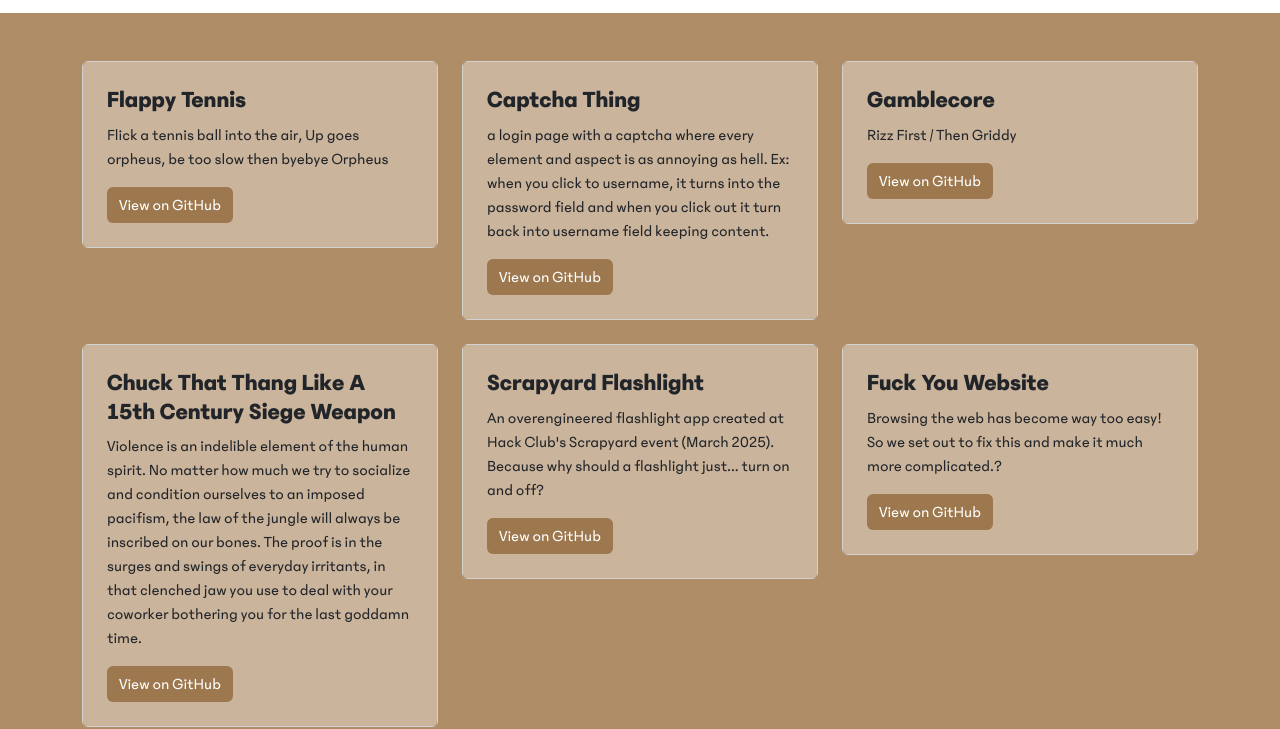
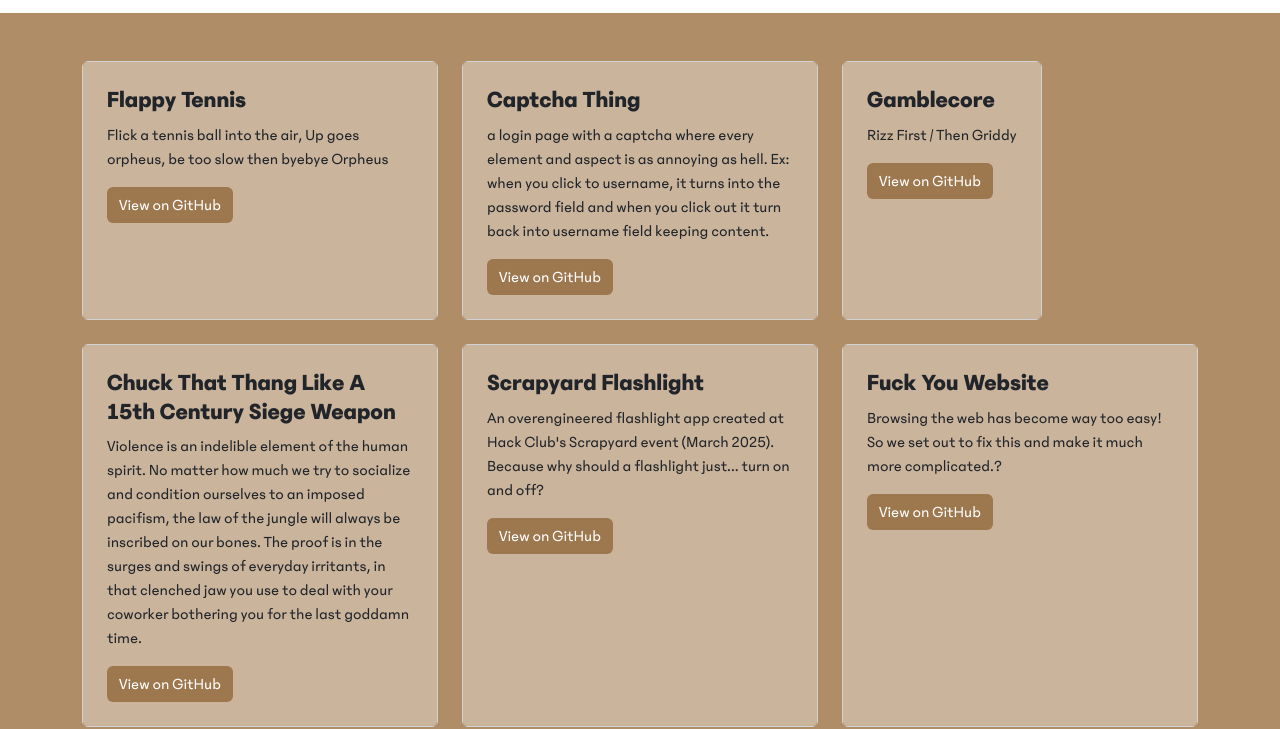
Before and after one commit to EndofTimee/Scrapyard-Projects, a plain HTML site: page index.html in a window 1280 px wide. Shown: the part 79-808 px from the top of the page. Drawn offline with Linux system fonts and the light colour scheme.

Commit message:
Update index.html

```diff
--- a/index.html
+++ b/index.html
@@ -22,6 +22,14 @@
         .btn-primary {
             background: rgb(157,120,79);
             border-width: 0px;
+        }
+        .card {
+            display: flex;
+            flex-direction: column;
+            height: 100%;
+        }
+        .card-body {
+            flex: 1;
         }
     </style>
 </head>
@@ -49,7 +57,7 @@
                     const container = document.getElementById('cards-container');
                     data.forEach(project => {
                         const col = document.createElement('div');
-                        col.className = 'col-lg-4';
+                        col.className = 'col-lg-4 d-flex';
 
                         const card = document.createElement('div');
                         card.className = 'card';
@@ -67,7 +75,7 @@
                         description.textContent = project.description;
 
                         const button = document.createElement('a');
-                        button.className = 'btn btn-primary';
+                        button.className = 'btn btn-primary mt-auto';
                         button.href = project.github_link;
                         button.textContent = 'View on GitHub';
 
```
